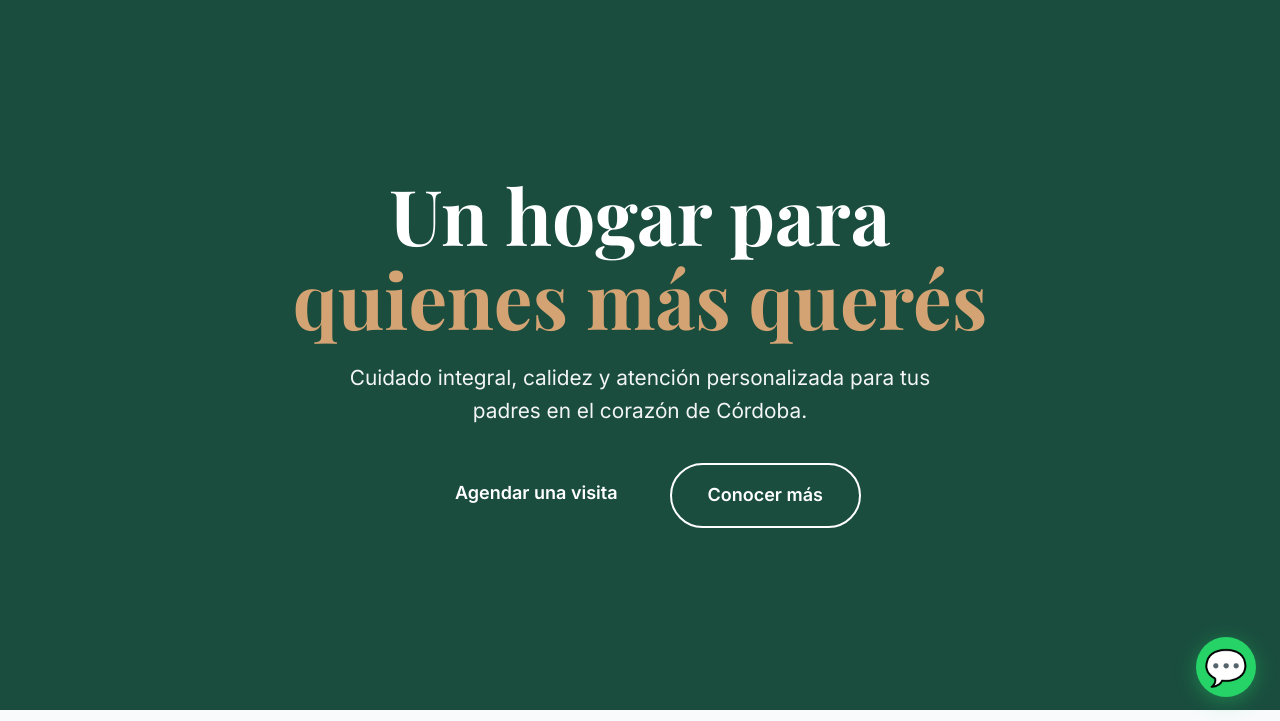
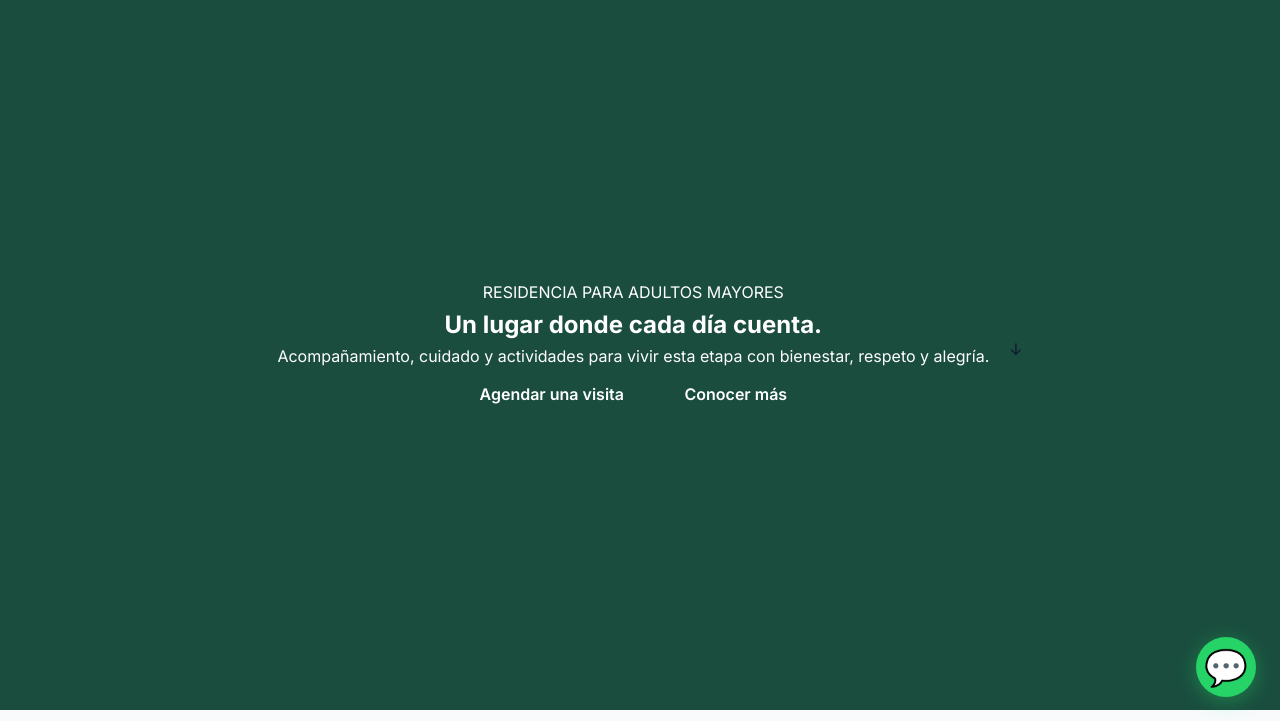
Before and after one commit to valfresantiago-wq/Residencia, a website: page index.html in a window 1280 px wide. Shown: the part 79-800 px from the top of the page. Drawn offline with nearby package versions, Linux system fonts and the light colour scheme; files that its build step writes are made by us from their sources; files whose address does not match are found by name; a web font is replaced by a local one.

Commit message:
Update index.html
Actualización de HERO

```diff
--- a/index.html
+++ b/index.html
@@ -48,22 +48,36 @@
     <main>
 
         <!-- ====== HERO ====== -->
-        <section class="hero" id="inicio">
-            <div class="hero-background"></div>
-            <div class="container hero-content">
-                <h1 class="hero-title">
-                    Un hogar para <br>
-                    <span class="hero-title-highlight">quienes más querés</span>
-                </h1>
-                <p class="hero-description">
-                    Cuidado integral, calidez y atención personalizada para tus padres en el corazón de Córdoba.
-                </p>
-                <div class="hero-actions">
-                    <a href="#contacto" class="btn btn-primary btn-lg">Agendar una visita</a>
-                    <a href="#la-residencia" class="btn btn-outline btn-lg">Conocer más</a>
-                </div>
-            </div>
-        </section>
+        <section class="hero">
+  <div class="hero-overlay"></div>
+
+  <div class="hero-content">
+    <span class="hero-kicker">RESIDENCIA PARA ADULTOS MAYORES</span>
+
+    <h1>Un lugar donde cada día cuenta.</h1>
+
+    <div class="hero-line"></div>
+
+    <p>
+      Acompañamiento, cuidado y actividades para vivir esta etapa
+      con bienestar, respeto y alegría.
+    </p>
+
+    <div class="hero-buttons">
+      <a href="#contacto" class="btn btn-primary">
+        Agendar una visita
+      </a>
+
+      <a href="#residencia" class="btn btn-secondary">
+        Conocer más
+      </a>
+    </div>
+  </div>
+
+  <a href="#residencia" class="hero-scroll">
+    ↓
+  </a>
+</section>
 
         <!-- ====== LA RESIDENCIA ====== -->
         <section class="section about" id="la-residencia">
```
